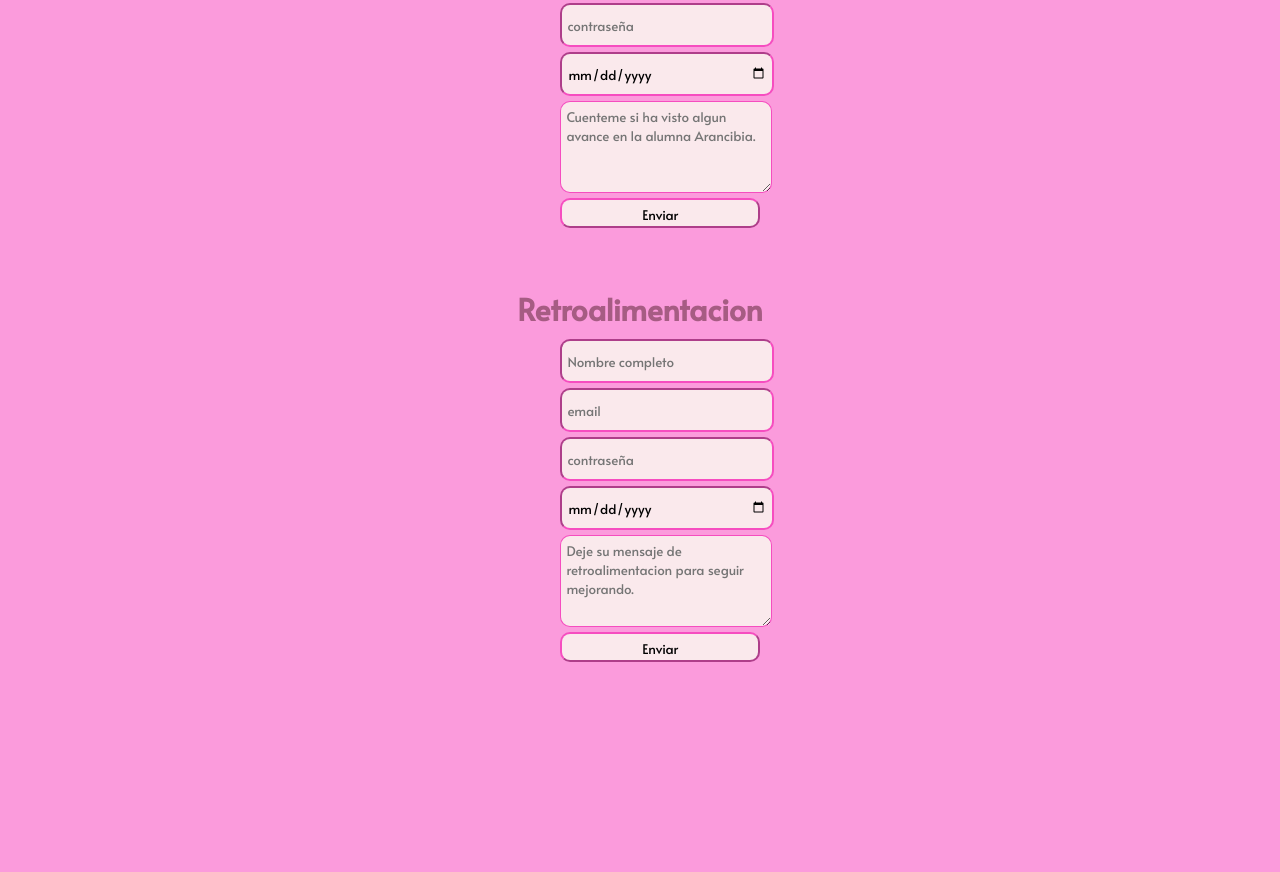
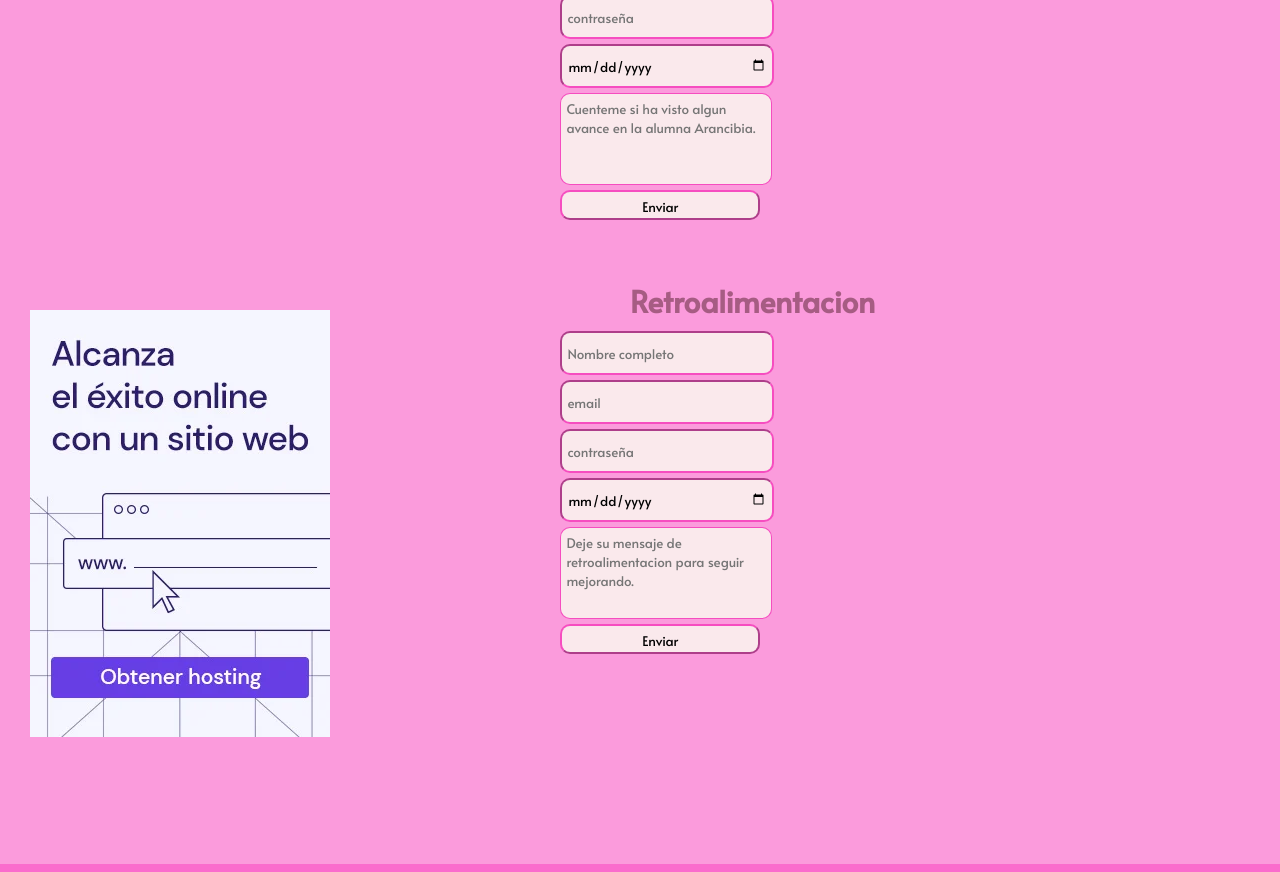
Before and after one commit to RuddTr/Trabajo-Final, a plain HTML site: page trabajofinalMA/encuesta.html in a window 1280 px wide. Shown: the part 416-1288 px from the top of the page. Drawn offline with Linux system fonts and the light colour scheme; a web font is replaced by a local one.

Commit message:
Add files via upload
Actualización.

```diff
--- a/trabajofinalMA/encuesta.html
+++ b/trabajofinalMA/encuesta.html
@@ -29,6 +29,9 @@
             <button>Enviar</button>
         </form>
     </section>
+    <aside id="publi">
+        <a href="https://www.hostinger.mx/"><img src="img/prop.webp"></a>
+    </aside>
     <section class= "encuestados">
         <h3>Retroalimentacion</h3>
         <form class="segunda">
--- a/trabajofinalMA/styles.css
+++ b/trabajofinalMA/styles.css
@@ -183,6 +183,7 @@ footer p{
 }
 .contact textarea{
     padding: 5px;
+    resize: none;
     width: 300px;
     height: 80px;
     margin-bottom: 10px;
@@ -206,11 +207,18 @@ footer p{
     font-size: 17px;
     text-align: center;
 }
-.encuestauno, .encuestados h3{
+.encuestauno h3{
     font-family: Alata-regular;
     font-size: 30px;
     margin-top: 10px;
     text-align: center;
+    color: rgb(166, 92, 131);
+}
+.encuestados h3{
+    font-family: Alata-regular;
+    font-size: 30px;
+    margin-top: 10px;
+    margin-left: 630px;
     color: rgb(166, 92, 131);
 }
 .primera, .segunda{
@@ -243,6 +251,7 @@ footer p{
  }
  .primera textarea{
     width: 200px;
+    resize: none;
     height: 80px;
     margin-bottom: 5px;
     font-family: Alata-regular;
@@ -276,6 +285,7 @@ footer p{
  .segunda textarea{
     width: 200px;
     height: 80px;
+    resize: none;
     margin-bottom: 5px;
     font-family: Alata-regular;
     border-radius: 10px;
@@ -283,3 +293,8 @@ footer p{
     border-color: #f533b8da;
     padding: 5px;
  }
+ #publi{
+    float: left;
+    border-style: solid white;
+    margin: 30px;
+ }
```
Also changed, not shown: trabajofinalMA/contacto.html (+3 -0 lines), trabajofinalMA/index.html (+1 -1 lines), trabajofinalMA/trabajos.html (+1 -1 lines), 2 other files.
